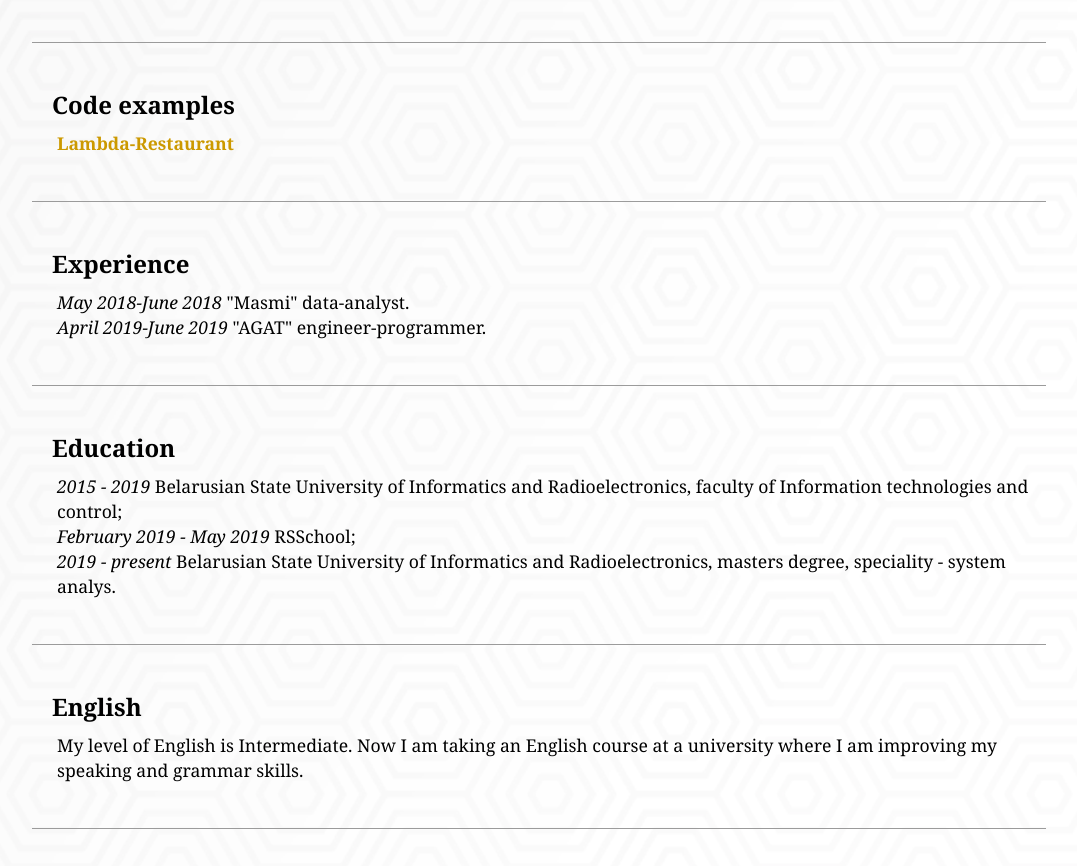
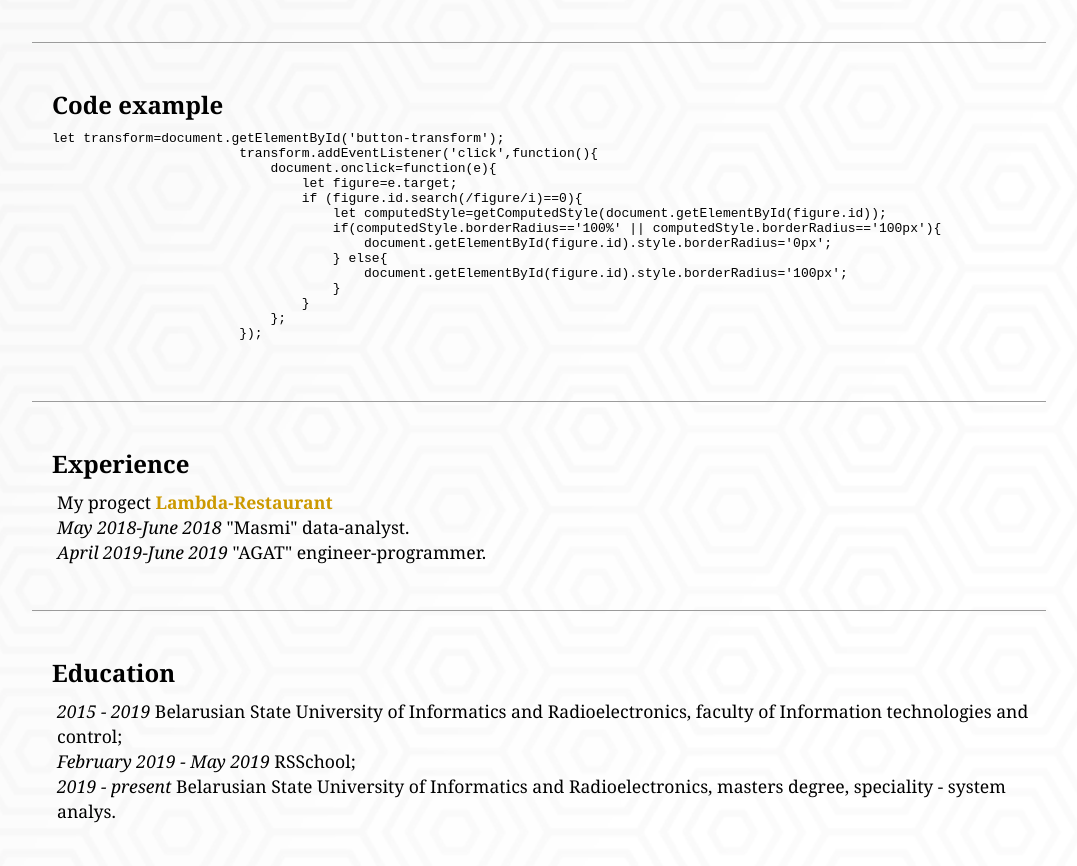
Before and after one commit to NastyaTsimanovich97/rsschool-cv, a plain HTML site: page index.html in a window 1280 px wide. Shown: the part 976-1842 px from the top of the page, without its empty margins (101-1178 px from the left). Drawn offline with Linux system fonts and the light colour scheme; a web font is replaced by a local one.

Commit message:
feat: add code example

```diff
--- a/index.html
+++ b/index.html
@@ -57,15 +57,30 @@
         </section>
         <div class="line"></div>
         <section>
-            <h2 class="head-code" id="code">Code examples</h2>
+            <h2 class="head-code" id="code">Code example</h2>
             <p>
-                <a class="project-lamba" href="https://nastyatsimanovich97.github.io/" target="_blank">Lambda-Restaurant</a>
+                <pre>let transform=document.getElementById('button-transform');
+                        transform.addEventListener('click',function(){
+                            document.onclick=function(e){
+                                let figure=e.target;
+                                if (figure.id.search(/figure/i)==0){
+                                    let computedStyle=getComputedStyle(document.getElementById(figure.id));
+                                    if(computedStyle.borderRadius=='100%' || computedStyle.borderRadius=='100px'){
+                                        document.getElementById(figure.id).style.borderRadius='0px';
+                                    } else{
+                                        document.getElementById(figure.id).style.borderRadius='100px';
+                                    }
+                                }
+                            };
+                        });
+                    </pre>
             </p>
         </section>
         <div class="line"></div>
         <section>
             <h2 class="head-experience" id="experience">Experience</h2>
             <p>
+                My progect <a class="project-lamba" href="https://nastyatsimanovich97.github.io/" target="_blank">Lambda-Restaurant</a><br>
                 <em>May 2018-June 2018 </em> "Masmi" data-analyst.<br>
                 <em>April 2019-June 2019 </em> "AGAT" engineer-programmer.
             </p>
```
